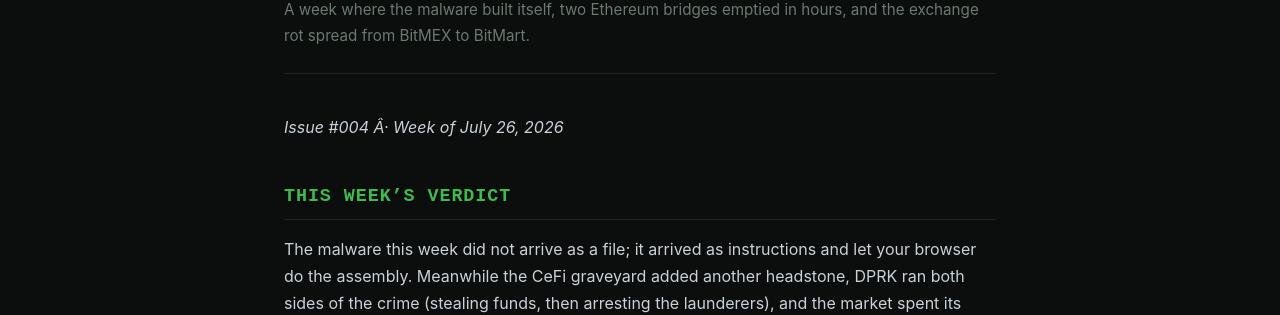
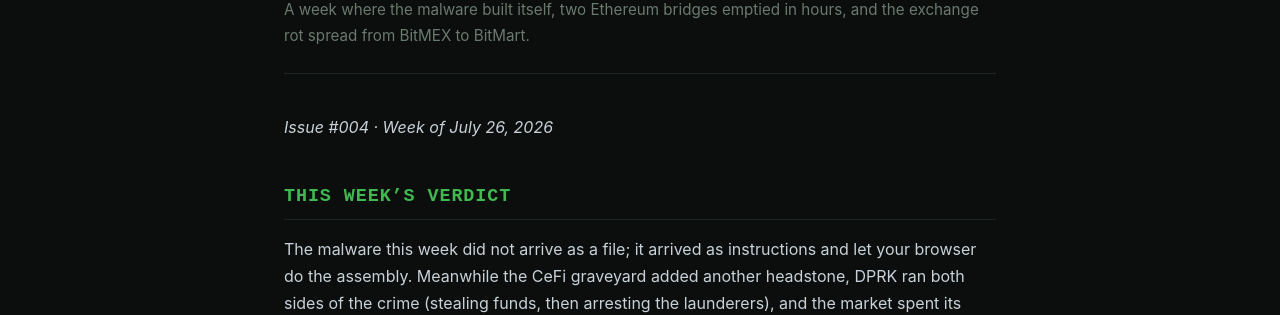
Before and after one commit to bizzal70/itsalreadypriced, a Jekyll site: the page built from _posts/2026-07-26-issue-004.md, in a window 1280 px wide and 900 px high. Shown: the part 285-600 px from the top of the window. Built offline with Jekyll 4.4.1, drawn with Linux system fonts in a browser that asks for light colours.

Commit message:
fix: repair CP1252 mojibake corruption (published content)
Same double-encoding class already fixed in the Bizzal-Games-YT-PUB pipeline: correct UTF-8 bytes misread as CP1252, then re-saved as UTF-8. Reversed via .encode('cp1252').decode('utf-8'), verified 0 remaining corrupted runs.

```diff
--- a/_posts/2026-07-26-issue-004.md
+++ b/_posts/2026-07-26-issue-004.md
@@ -7,7 +7,7 @@
 description: "A week where the malware built itself, two Ethereum bridges emptied in hours, and the exchange rot spread from BitMEX to BitMart."
 ---
 
-*Issue #004 Â· Week of July 26, 2026*
+*Issue #004 · Week of July 26, 2026*
 
 ## This Week's Verdict
 
```
